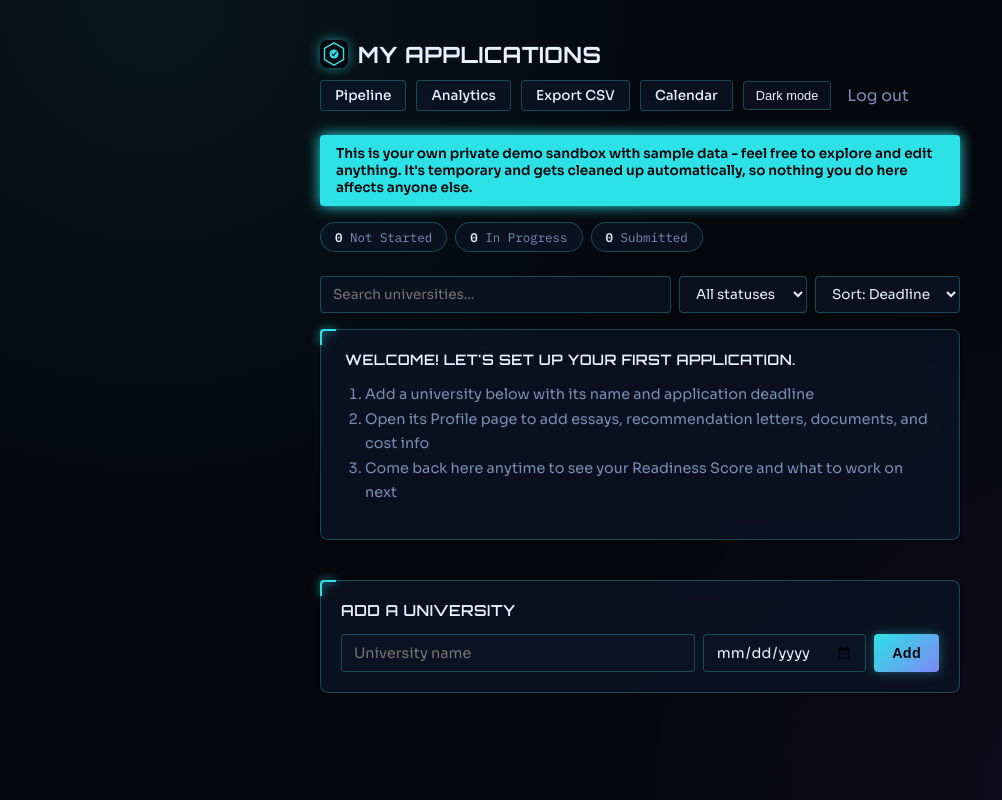
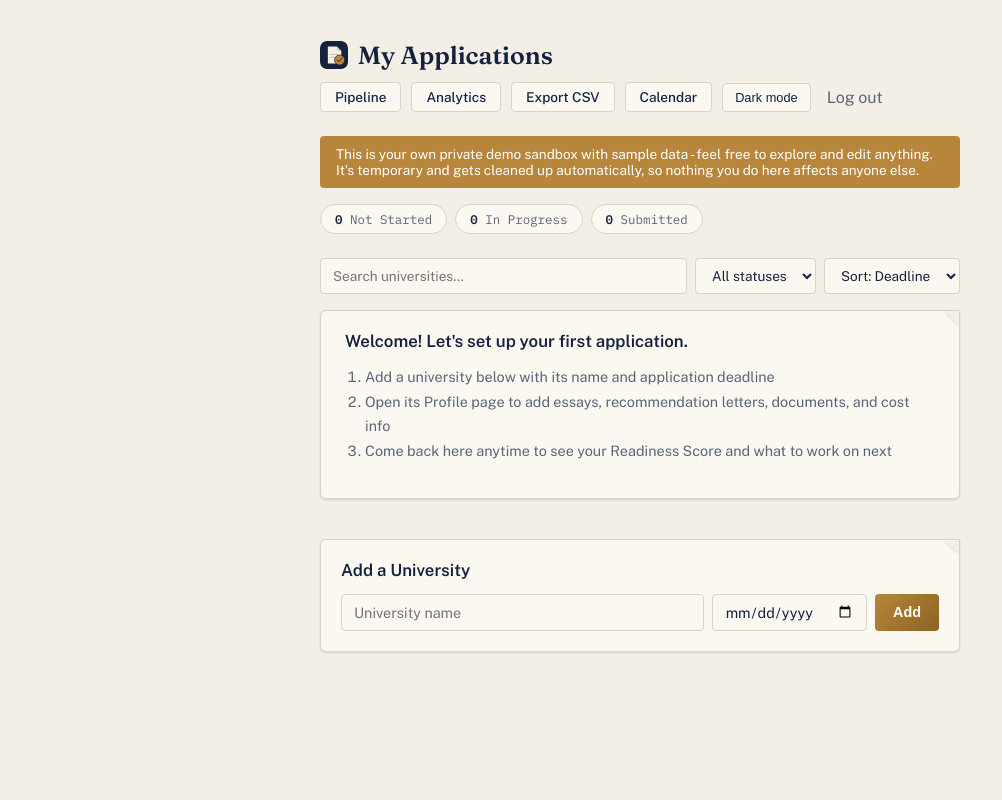
Before and after one commit to Bhakti864653/uni-app-tracker, a Flask app: page /dashboard in a window 1280 px wide. Shown: the whole page, without its empty margins (0-1002 px from the left). Run offline with Flask 3, Linux system fonts and the light colour scheme; the visitor is signed in with stand-in values (Sample User, id 1); data that the repository does not hold is empty.

Commit message:
Revert theme to the case-file design, drop the neon HUD look
The sci-fi HUD theme was flashy but had no real connection to the
subject: a college application tracker isn't a mission-control
console. Restore the grounded "case file" identity instead - ink
navy, brass, Fraunces serif, dog-eared folder cards, ink-stamp
status badges - and recolor the analytics charts to match.

```diff
--- a/static/style.css
+++ b/static/style.css
@@ -1,73 +1,54 @@
 :root {
-    --bg: #05070d;
-    --card-bg: rgba(13, 21, 38, 0.72);
-    --text: #e8f1ff;
-    --text-muted: #7c8db5;
-    --border: rgba(45, 226, 230, 0.28);
-    --accent: #2de2e6;
-    --accent-hover: #67f0f3;
-    --accent2: #b14eff;
-    --success: #39ff88;
-    --success-bg: rgba(57, 255, 136, 0.14);
-    --warning: #ffd23f;
-    --warning-bg: rgba(255, 210, 63, 0.14);
-    --neutral: #7c8db5;
-    --neutral-bg: rgba(124, 141, 181, 0.16);
-    --danger: #ff3b5c;
-    --danger-bg: rgba(255, 59, 92, 0.14);
-    --radius: 8px;
+    --bg: #f3efe6;
+    --card-bg: #fbf8f2;
+    --text: #16213e;
+    --text-muted: #5c6478;
+    --border: #dcd3bf;
+    --accent: #b8863b;
+    --accent-hover: #9c7130;
+    --success: #4c6b52;
+    --success-bg: #dce6da;
+    --warning: #a16e2b;
+    --warning-bg: #ede0c8;
+    --neutral: #7a7466;
+    --neutral-bg: #e7e1d2;
+    --danger: #8c2f39;
+    --danger-bg: #f1d9db;
+    --radius: 6px;
     --radius-sm: 4px;
-    --shadow: 0 1px 2px rgba(0, 0, 0, 0.4), 0 1px 3px rgba(0, 0, 0, 0.5);
-    --shadow-hover: 0 0 28px rgba(45, 226, 230, 0.3), 0 14px 30px rgba(0, 0, 0, 0.55);
-    --accent-gradient: linear-gradient(135deg, #2de2e6, #b14eff);
-    --font-display: "Orbitron", var(--font-body);
-    --font-body: "Sora", -apple-system, "Segoe UI", Roboto, sans-serif;
+    --shadow: 0 1px 2px rgba(22, 33, 62, 0.06), 0 1px 3px rgba(22, 33, 62, 0.08);
+    --shadow-hover: 0 14px 28px rgba(22, 33, 62, 0.16), 0 4px 10px rgba(184, 134, 59, 0.18);
+    --accent-gradient: linear-gradient(135deg, #b8863b, #8c6423);
+    --font-display: "Fraunces", Georgia, serif;
+    --font-body: "Public Sans", -apple-system, "Segoe UI", Roboto, sans-serif;
     --font-mono: "IBM Plex Mono", ui-monospace, "SFMono-Regular", Menlo, monospace;
 }
 
-:root[data-theme="light"] {
-    --bg: #f4f7fc;
-    --card-bg: rgba(255, 255, 255, 0.85);
-    --text: #0b1220;
-    --text-muted: #5b6b8c;
-    --border: rgba(11, 114, 133, 0.25);
-    --accent: #0b7285;
-    --accent-hover: #095e6e;
-    --accent2: #9333ea;
-    --success: #067a4a;
-    --success-bg: rgba(6, 122, 74, 0.1);
-    --warning: #b45309;
-    --warning-bg: rgba(180, 83, 9, 0.1);
-    --neutral: #5b6b8c;
-    --neutral-bg: rgba(91, 107, 140, 0.1);
-    --danger: #dc2626;
-    --danger-bg: rgba(220, 38, 38, 0.1);
-    --shadow: 0 1px 2px rgba(11, 32, 64, 0.06), 0 1px 3px rgba(11, 32, 64, 0.08);
-    --shadow-hover: 0 0 24px rgba(11, 114, 133, 0.18), 0 14px 28px rgba(11, 32, 64, 0.12);
-    --accent-gradient: linear-gradient(135deg, #0b7285, #9333ea);
+:root[data-theme="dark"] {
+    --bg: #10182b;
+    --card-bg: #1b2740;
+    --text: #f3efe6;
+    --text-muted: #a9afc3;
+    --border: #303f5e;
+    --success-bg: #1f3327;
+    --warning-bg: #3a2e12;
+    --neutral-bg: #2a3350;
+    --danger-bg: #3b1a1f;
+    --shadow: 0 1px 2px rgba(0, 0, 0, 0.3), 0 1px 3px rgba(0, 0, 0, 0.4);
 }
 
-@media (prefers-reduced-motion: reduce) {
-    * {
-        animation-duration: 0.001ms !important;
-        animation-iteration-count: 1 !important;
-        transition-duration: 0.001ms !important;
+@media (prefers-color-scheme: dark) {
+    :root:not([data-theme="light"]) {
+        --bg: #10182b;
+        --card-bg: #1b2740;
+        --text: #f3efe6;
+        --text-muted: #a9afc3;
+        --border: #303f5e;
+        --success-bg: #1f3327;
+        --warning-bg: #3a2e12;
+        --neutral-bg: #2a3350;
+        --shadow: 0 1px 2px rgba(0, 0, 0, 0.3), 0 1px 3px rgba(0, 0, 0, 0.4);
     }
-}
-
-@keyframes hud-pulse {
-    0%, 100% { box-shadow: 0 0 6px currentColor; }
-    50% { box-shadow: 0 0 16px currentColor; }
-}
-
-@keyframes hud-pulse-accent {
-    0%, 100% { box-shadow: 0 0 8px var(--accent); }
-    50% { box-shadow: 0 0 20px var(--accent); }
-}
-
-@keyframes hud-shimmer {
-    0% { background-position: 0% 50%; }
-    100% { background-position: 200% 50%; }
 }
 
 * {
@@ -88,16 +69,12 @@ textarea:focus-visible,
 select:focus-visible {
     outline: 2px solid var(--accent);
     outline-offset: 2px;
-    box-shadow: 0 0 0 4px color-mix(in srgb, var(--accent) 25%, transparent);
 }
 
 body {
     transition: background-color 0.15s ease, color 0.15s ease;
     font-family: var(--font-body);
-    background: radial-gradient(circle at 12% 0%, rgba(45, 226, 230, 0.07), transparent 40%),
-                radial-gradient(circle at 88% 100%, rgba(177, 78, 255, 0.07), transparent 40%),
-                var(--bg);
-    background-attachment: fixed;
+    background: var(--bg);
     color: var(--text);
     margin: 0;
     padding: 40px 20px 80px;
@@ -110,19 +87,14 @@ body {
 
 h1 {
     font-family: var(--font-display);
-    font-size: 1.4rem;
-    font-weight: 700;
-    letter-spacing: 0.02em;
-    text-transform: uppercase;
+    font-size: 1.55rem;
+    font-weight: 600;
     margin: 0;
 }
 
 h2 {
-    font-family: var(--font-display);
-    font-size: 0.95rem;
+    font-size: 1.05rem;
     font-weight: 600;
-    letter-spacing: 0.03em;
-    text-transform: uppercase;
     margin: 0;
 }
 
@@ -656,9 +601,7 @@ h2 {
 
 .banner-demo {
     background: var(--accent);
-    color: #05070d;
-    font-weight: 600;
-    box-shadow: 0 0 14px var(--accent);
+    color: white;
 }
 
 .banner-link {
@@ -696,27 +639,25 @@ h2 {
 .add-form {
     position: relative;
     background: var(--card-bg);
-    backdrop-filter: blur(14px);
-    -webkit-backdrop-filter: blur(14px);
     border: 1px solid var(--border);
     border-radius: var(--radius);
+    border-top-right-radius: 0;
     padding: 20px;
     margin-top: 20px;
     box-shadow: var(--shadow);
 }
 
-.add-form::before {
+.add-form::after {
     content: "";
     position: absolute;
-    top: -1px;
-    left: -1px;
-    width: 14px;
-    height: 14px;
-    border-top: 2px solid var(--accent);
-    border-left: 2px solid var(--accent);
-    border-top-left-radius: 4px;
-    filter: drop-shadow(0 0 4px var(--accent));
-    pointer-events: none;
+    top: 0;
+    right: 0;
+    width: 0;
+    height: 0;
+    border-style: solid;
+    border-width: 0 14px 14px 0;
+    border-color: transparent var(--bg) transparent transparent;
+    filter: drop-shadow(-1px 1px 1px rgba(22, 33, 62, 0.1));
 }
 
 .add-form h2 {
@@ -759,22 +700,18 @@ h2 {
     border-radius: var(--radius-sm);
     border: none;
     background: var(--accent-gradient);
-    background-size: 200% 100%;
-    color: #05070d;
+    color: white;
     font-size: 0.9rem;
-    font-weight: 700;
-    letter-spacing: 0.02em;
+    font-weight: 600;
     text-decoration: none;
-    box-shadow: 0 0 12px color-mix(in srgb, var(--accent) 35%, transparent);
     cursor: pointer;
-    transition: transform 0.15s ease, box-shadow 0.15s ease, filter 0.15s ease, background-position 0.3s ease;
+    transition: transform 0.15s ease, box-shadow 0.15s ease, filter 0.15s ease;
 }
 
 .btn-primary:hover {
-    filter: brightness(1.1);
+    filter: brightness(1.06);
     transform: translateY(-1px);
-    background-position: 100% 0;
-    box-shadow: 0 0 22px var(--accent), 0 6px 14px rgba(0, 0, 0, 0.4);
+    box-shadow: 0 6px 14px rgba(184, 134, 59, 0.35);
 }
 
 .btn-primary:active {
@@ -1041,31 +963,29 @@ h2 {
 .onboarding-welcome {
     position: relative;
     background: var(--card-bg);
-    backdrop-filter: blur(14px);
-    -webkit-backdrop-filter: blur(14px);
     border: 1px solid var(--border);
     border-radius: var(--radius);
+    border-top-right-radius: 0;
     padding: 20px 24px;
     box-shadow: var(--shadow);
     margin-bottom: 20px;
 }
 
-.onboarding-welcome::before {
+.onboarding-welcome::after {
     content: "";
     position: absolute;
-    top: -1px;
-    left: -1px;
-    width: 14px;
-    height: 14px;
-    border-top: 2px solid var(--accent);
-    border-left: 2px solid var(--accent);
-    border-top-left-radius: 4px;
-    filter: drop-shadow(0 0 4px var(--accent));
-    pointer-events: none;
+    top: 0;
+    right: 0;
+    width: 0;
+    height: 0;
+    border-style: solid;
+    border-width: 0 14px 14px 0;
+    border-color: transparent var(--bg) transparent transparent;
+    filter: drop-shadow(-1px 1px 1px rgba(22, 33, 62, 0.1));
 }
 
 .onboarding-welcome h2 {
-    font-size: 0.9rem;
+    font-size: 1.05rem;
     margin-bottom: 10px;
 }
 
@@ -1098,7 +1018,6 @@ h2 {
     border-radius: 7px;
     flex-shrink: 0;
     vertical-align: middle;
-    filter: drop-shadow(0 0 6px rgba(45, 226, 230, 0.55));
 }
 
 .landing-brand,
--- a/templates/edit.html
+++ b/templates/edit.html
@@ -4,7 +4,7 @@
     <title>Edit University</title>
     <link rel="preconnect" href="https://fonts.googleapis.com">
     <link rel="preconnect" href="https://fonts.gstatic.com" crossorigin>
-    <link href="https://fonts.googleapis.com/css2?family=Orbitron:wght@600;700;800;900&family=Sora:wght@400;500;600;700&family=IBM+Plex+Mono:wght@400;500;600&display=swap" rel="stylesheet">
+    <link href="https://fonts.googleapis.com/css2?family=Fraunces:opsz,wght@9..144,500;9..144,600;9..144,700&family=Public+Sans:wght@400;500;600;700&family=IBM+Plex+Mono:wght@400;500;600&display=swap" rel="stylesheet">
     <link rel="icon" type="image/svg+xml" href="{{ url_for('static', filename='logo.svg') }}">
     <link rel="stylesheet" href="{{ url_for('static', filename='style.css') }}">
     <script>
--- a/templates/index.html
+++ b/templates/index.html
@@ -4,7 +4,7 @@
     <title>University Application Tracker</title>
     <link rel="preconnect" href="https://fonts.googleapis.com">
     <link rel="preconnect" href="https://fonts.gstatic.com" crossorigin>
-    <link href="https://fonts.googleapis.com/css2?family=Orbitron:wght@600;700;800;900&family=Sora:wght@400;500;600;700&family=IBM+Plex+Mono:wght@400;500;600&display=swap" rel="stylesheet">
+    <link href="https://fonts.googleapis.com/css2?family=Fraunces:opsz,wght@9..144,500;9..144,600;9..144,700&family=Public+Sans:wght@400;500;600;700&family=IBM+Plex+Mono:wght@400;500;600&display=swap" rel="stylesheet">
     <link rel="icon" type="image/svg+xml" href="{{ url_for('static', filename='logo.svg') }}">
     <link rel="stylesheet" href="{{ url_for('static', filename='style.css') }}">
     <script>
--- a/templates/landing.html
+++ b/templates/landing.html
@@ -4,7 +4,7 @@
     <title>University Application Tracker</title>
     <link rel="preconnect" href="https://fonts.googleapis.com">
     <link rel="preconnect" href="https://fonts.gstatic.com" crossorigin>
-    <link href="https://fonts.googleapis.com/css2?family=Orbitron:wght@600;700;800;900&family=Sora:wght@400;500;600;700&family=IBM+Plex+Mono:wght@400;500;600&display=swap" rel="stylesheet">
+    <link href="https://fonts.googleapis.com/css2?family=Fraunces:opsz,wght@9..144,500;9..144,600;9..144,700&family=Public+Sans:wght@400;500;600;700&family=IBM+Plex+Mono:wght@400;500;600&display=swap" rel="stylesheet">
     <link rel="icon" type="image/svg+xml" href="{{ url_for('static', filename='logo.svg') }}">
     <link rel="stylesheet" href="{{ url_for('static', filename='style.css') }}">
     <script>
--- a/templates/login.html
+++ b/templates/login.html
@@ -4,7 +4,7 @@
     <title>Login - University Application Tracker</title>
     <link rel="preconnect" href="https://fonts.googleapis.com">
     <link rel="preconnect" href="https://fonts.gstatic.com" crossorigin>
-    <link href="https://fonts.googleapis.com/css2?family=Orbitron:wght@600;700;800;900&family=Sora:wght@400;500;600;700&family=IBM+Plex+Mono:wght@400;500;600&display=swap" rel="stylesheet">
+    <link href="https://fonts.googleapis.com/css2?family=Fraunces:opsz,wght@9..144,500;9..144,600;9..144,700&family=Public+Sans:wght@400;500;600;700&family=IBM+Plex+Mono:wght@400;500;600&display=swap" rel="stylesheet">
     <link rel="icon" type="image/svg+xml" href="{{ url_for('static', filename='logo.svg') }}">
     <link rel="stylesheet" href="{{ url_for('static', filename='style.css') }}">
     <script>
--- a/templates/pipeline.html
+++ b/templates/pipeline.html
@@ -4,7 +4,7 @@
     <title>Pipeline - University Application Tracker</title>
     <link rel="preconnect" href="https://fonts.googleapis.com">
     <link rel="preconnect" href="https://fonts.gstatic.com" crossorigin>
-    <link href="https://fonts.googleapis.com/css2?family=Orbitron:wght@600;700;800;900&family=Sora:wght@400;500;600;700&family=IBM+Plex+Mono:wght@400;500;600&display=swap" rel="stylesheet">
+    <link href="https://fonts.googleapis.com/css2?family=Fraunces:opsz,wght@9..144,500;9..144,600;9..144,700&family=Public+Sans:wght@400;500;600;700&family=IBM+Plex+Mono:wght@400;500;600&display=swap" rel="stylesheet">
     <link rel="icon" type="image/svg+xml" href="{{ url_for('static', filename='logo.svg') }}">
     <link rel="stylesheet" href="{{ url_for('static', filename='style.css') }}">
     <script>
--- a/templates/profile.html
+++ b/templates/profile.html
@@ -4,7 +4,7 @@
     <title>{{ uni.name }} - University Application Tracker</title>
     <link rel="preconnect" href="https://fonts.googleapis.com">
     <link rel="preconnect" href="https://fonts.gstatic.com" crossorigin>
-    <link href="https://fonts.googleapis.com/css2?family=Orbitron:wght@600;700;800;900&family=Sora:wght@400;500;600;700&family=IBM+Plex+Mono:wght@400;500;600&display=swap" rel="stylesheet">
+    <link href="https://fonts.googleapis.com/css2?family=Fraunces:opsz,wght@9..144,500;9..144,600;9..144,700&family=Public+Sans:wght@400;500;600;700&family=IBM+Plex+Mono:wght@400;500;600&display=swap" rel="stylesheet">
     <link rel="icon" type="image/svg+xml" href="{{ url_for('static', filename='logo.svg') }}">
     <link rel="stylesheet" href="{{ url_for('static', filename='style.css') }}">
     <script>
--- a/templates/signup.html
+++ b/templates/signup.html
@@ -4,7 +4,7 @@
     <title>Sign Up - University Application Tracker</title>
     <link rel="preconnect" href="https://fonts.googleapis.com">
     <link rel="preconnect" href="https://fonts.gstatic.com" crossorigin>
-    <link href="https://fonts.googleapis.com/css2?family=Orbitron:wght@600;700;800;900&family=Sora:wght@400;500;600;700&family=IBM+Plex+Mono:wght@400;500;600&display=swap" rel="stylesheet">
+    <link href="https://fonts.googleapis.com/css2?family=Fraunces:opsz,wght@9..144,500;9..144,600;9..144,700&family=Public+Sans:wght@400;500;600;700&family=IBM+Plex+Mono:wght@400;500;600&display=swap" rel="stylesheet">
     <link rel="icon" type="image/svg+xml" href="{{ url_for('static', filename='logo.svg') }}">
     <link rel="stylesheet" href="{{ url_for('static', filename='style.css') }}">
     <script>
```
Also changed, not shown: other parts of static/style.css (+65 -123 lines), templates/analytics.html (+8 -10 lines), static/logo.svg.
